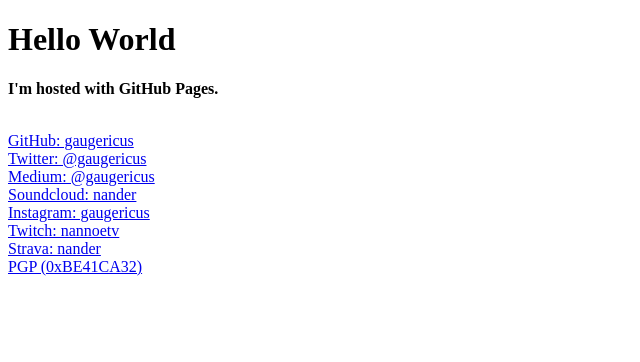
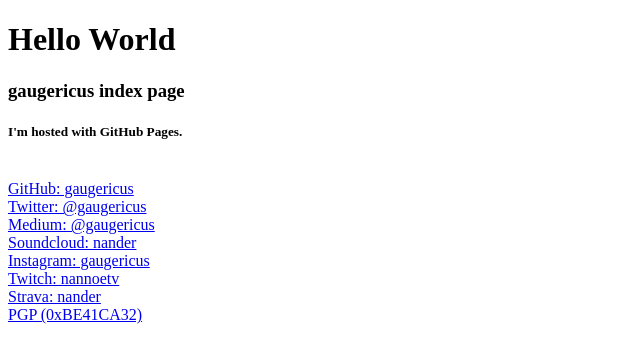
Before and after one commit to gaugericus/gaugericus.github.io, a plain HTML site: page index.html in a window 1280 px wide. Shown: the whole page, without its empty margins (0-640 px from the left). Drawn offline with Linux system fonts and the light colour scheme.

Commit message:
Update index.html

```diff
--- a/index.html
+++ b/index.html
@@ -3,7 +3,8 @@
     <title>gaugericus index page</title>
 <body>
 <h1>Hello World</h1>
-<b><p>I'm hosted with GitHub Pages.</p></b>
+<h3>gaugericus index page</h3>
+<h5><b><p>I'm hosted with GitHub Pages.</p></b></h5>
 
 <br><a href="https://github.com/gaugericus">GitHub</a_href>: gaugericus
 <br><a href="https://twitter.com/gaugericus">Twitter</a_href>: @gaugericus
```
